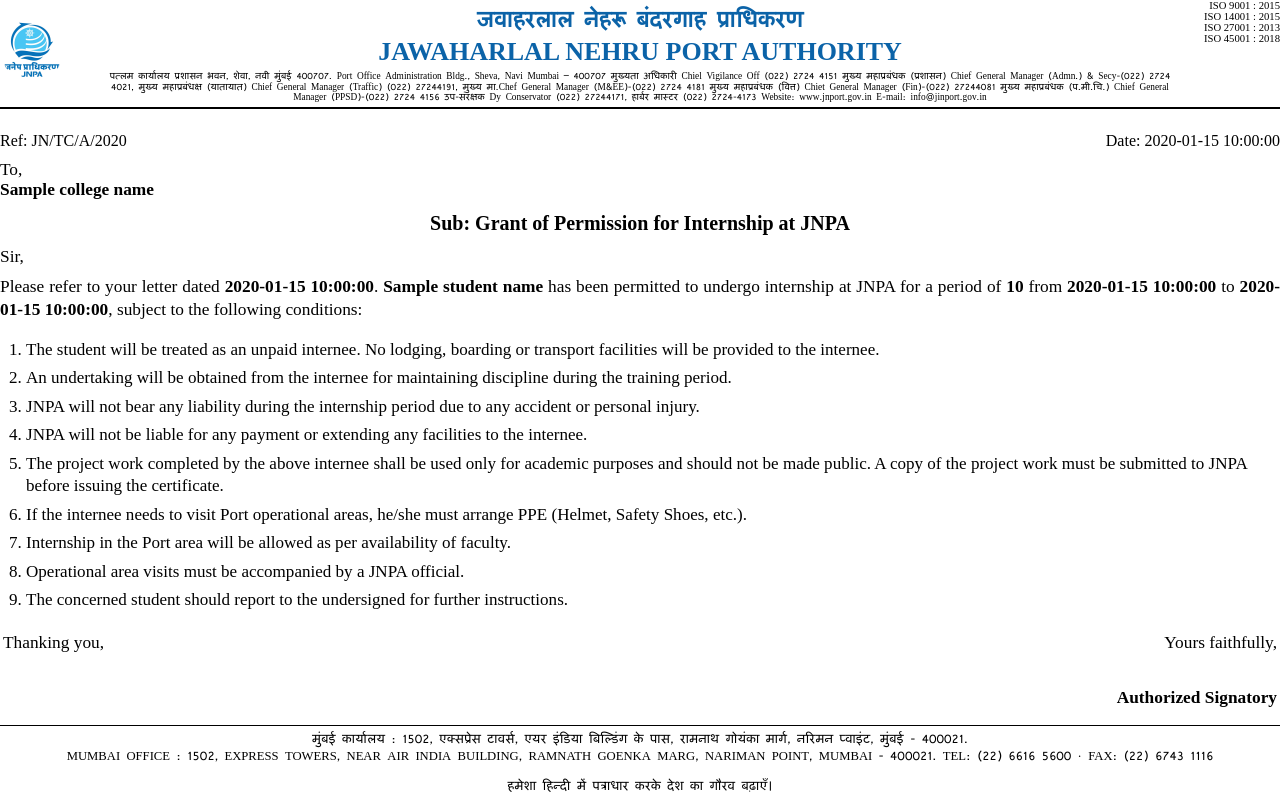
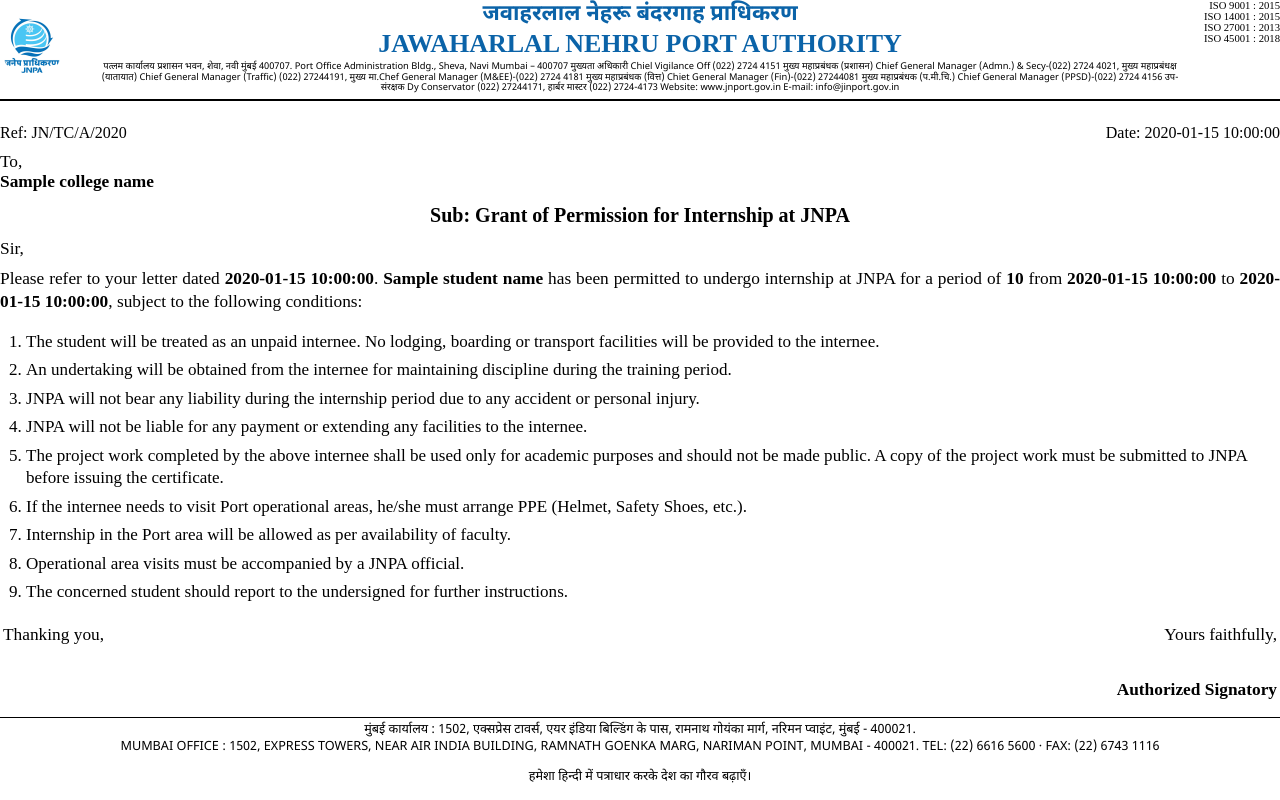
Before and after one commit to Kartik915d/JNPA-Internship-letter-Generator, a Flask app: template templates/internship_letter.html in a window 1280 px wide. Run offline with Flask 2, Linux system fonts and the light colour scheme; the template is opened without the code that fills it: most values are stand-ins (such as "Sample title", 1, 10 or a date in 2020); parts of the project's set-up code (start-up, migrations or seed data) failed here and were passed over.

Commit message:
Refactor CSS styles for internship letter

```diff
--- a/templates/internship_letter.html
+++ b/templates/internship_letter.html
@@ -5,16 +5,45 @@
   <title>Internship Letter</title>
 
   <style>
-    /* -------- PAGE SETUP -------- */
+  /* =====================================================
+     PAGE SETUP
+     ===================================================== */
   @page { size: A4; margin: 20mm 18mm 26mm 18mm; }
 
-    /* -------- HINDI FONT (MANGAL) -------- */
+  /* =====================================================
+     HINDI FONT STACK (BULLETPROOF)
+     ===================================================== */
+
+  /* 1️⃣ Noto Sans Devanagari – Variable (Best) */
   @font-face {
-      font-family: 'Mangal';
+    font-family: 'HindiPrimary';
+    src: url('{{ url_for("static", filename="fonts/NotoSansDevanagari-VariableFont_wdth,wght.ttf") }}')
+         format('truetype');
+    font-weight: 100 900;
+    font-style: normal;
+  }
+
+  /* 2️⃣ Noto Sans Devanagari – Regular (Fallback) */
+  @font-face {
+    font-family: 'HindiFallback1';
+    src: url('{{ url_for("static", filename="fonts/NotoSansDevanagari-Regular.ttf") }}')
+         format('truetype');
+    font-weight: normal;
+    font-style: normal;
+  }
+
+  /* 3️⃣ Mangal – Last resort (Guaranteed Hindi) */
+  @font-face {
+    font-family: 'HindiFallback2';
     src: url('{{ url_for("static", filename="fonts/MANGAL.TTF") }}')
          format('truetype');
+    font-weight: normal;
+    font-style: normal;
   }
 
+  /* =====================================================
+     GLOBAL TYPOGRAPHY
+     ===================================================== */
   body {
     font-family: "Times New Roman", Times, serif;
     color: #000;
@@ -22,11 +51,18 @@
     padding: 0;
   }
 
+  /* Hindi utility class */
   .hindi {
-      font-family: 'Mangal', serif;
+    font-family:
+      'HindiPrimary',
+      'HindiFallback1',
+      'HindiFallback2',
+      serif;
   }
 
-    /* -------- HEADER -------- */
+  /* =====================================================
+     HEADER
+     ===================================================== */
   .jnpa-letterhead {
     position: relative;
     margin-bottom: 6mm;
@@ -80,7 +116,9 @@
     border-top: 2px solid #000;
   }
 
-    /* -------- CONTENT -------- */
+  /* =====================================================
+     CONTENT
+     ===================================================== */
   .meta {
     display: flex;
     justify-content: space-between;
@@ -112,7 +150,9 @@
     margin-bottom: 10px;
   }
 
-    /* -------- CONDITIONS (COMPACT) -------- */
+  /* =====================================================
+     CONDITIONS (COMPACT)
+     ===================================================== */
   ol.conditions {
     font-size: 12.8pt;
     line-height: 1.32;
@@ -126,7 +166,9 @@
     page-break-inside: avoid;
   }
 
-    /* -------- SIGNATURE -------- */
+  /* =====================================================
+     SIGNATURE
+     ===================================================== */
   .signature-table {
     width: 100%;
     margin-top: 18px;
@@ -142,7 +184,9 @@
     font-weight: bold;
   }
 
-    /* -------- FOOTER (BOTTOM SAFE) -------- */
+  /* =====================================================
+     FOOTER (BOTTOM SAFE)
+     ===================================================== */
   .footer {
     border-top: 1px solid #000;
     margin-top: 14px;
@@ -158,6 +202,7 @@
     font-size: 9.5pt;
   }
 </style>
+
 </head>
 
 <body>
```
Lines whose indentation alone changed are shown as unchanged.
